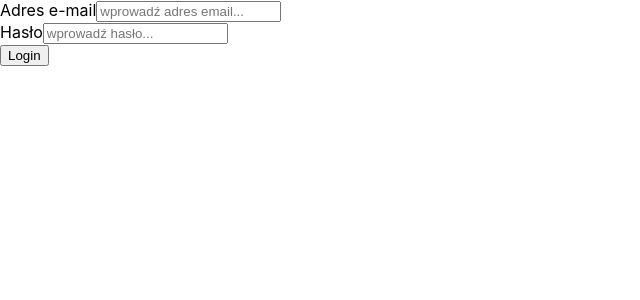
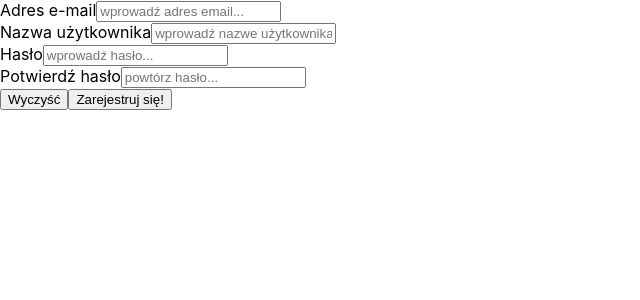
Before and after one commit to stasiuwa/VirtualGaragev2, a React (Create React App) app in the folder frontend/: page /register in a window 1280 px wide. Shown: the top 300 px of the page, without its empty margins (0-640 px from the left). Built offline with nearby package versions, Linux system fonts and the light colour scheme; the HTML template or start-up script is replaced by a standard one.

Commit message:
Fetching User and list of his Cars in GaragePage.js component

```diff
--- a/frontend/src/Routing.js
+++ b/frontend/src/Routing.js
@@ -1,7 +1,7 @@
 import { BrowserRouter, Route, Routes} from "react-router-dom";
 
 import LoginForm from "./components/User/LoginForm";
-import RegisterForm from "./components/User/LoginForm";
+import RegisterForm from "./components/User/RegisterForm";
 import GaragePage from "./pages/GaragePage";
 
 export const Routing = () => {
--- a/frontend/src/api/services/User.js
+++ b/frontend/src/api/services/User.js
@@ -3,4 +3,12 @@ import axios from "../axios";
 export const loginUser = async (data) => {
     return await axios.post('/users/login', data);
 }
-export const registerUser = (userData) => axios.post('/register', userData);
+export const logoutUser = async () => {
+    return await axios.get('/users/logout');
+}
+export const registerUser = async (userData) => {
+    return await axios.post('/users/register', userData);
+}
+export const getUser = async () =>  {
+    return await axios.get('/users/profile');
+}
--- a/frontend/src/components/Car/CarList.js
+++ b/frontend/src/components/Car/CarList.js
@@ -1,29 +1,28 @@
 import React, { useEffect, useState } from "react";
 import { getAllCars, getCar, createCar, deleteCar, updateCar } from "../../api/services/Car";
 
-function CarList() {
-    const [cars, setCars] = useState([]);
+const CarList = (props) => {
+    // const [cars, setCars] = useState([]);
     const [error, setError] = useState(null);
 
-    useEffect(() => {
-        const fetchCars = async () => {
-            try {
-                const response = await getAllCars();
-                setCars(response.data);
-            } catch (error) {
-                setError(error.response ? error.response.data : error.message);
-            }
-        };
-
-        fetchCars();
-    }, []);
-
+    // useEffect(() => {
+    //     const fetchCars = async () => {
+    //         try {
+    //             const response = await getAllCars();
+    //             setCars(response.data);
+    //         } catch (error) {
+    //             setError(error.response ? error.response.data : error.message);
+    //         }
+    //     };
+    //
+    //     fetchCars();
+    // }, [cars]);
     return (
         <div>
             <h1>Lista Samochodów</h1>
             {error && <p>{error}</p>}
             <ul>
-                {cars.map(car => (
+                {props.cars.map(car => (
                     <li key={car._id}>{car.brand} {car.model}</li>
                 ))}
             </ul>
--- a/frontend/src/components/User/LoginForm.js
+++ b/frontend/src/components/User/LoginForm.js
@@ -50,6 +50,7 @@ const LoginForm = () => {
                     onChange={handleChange}
                     placeholder="wprowadź hasło..."
                 />
+                <button type="reset">Wyczyść</button>
                 <button type="submit">Login</button>
             </form>
         </div>
--- a/frontend/src/components/User/RegisterForm.js
+++ b/frontend/src/components/User/RegisterForm.js
@@ -0,0 +1,79 @@
+import React, { useState } from 'react';
+import { useNavigate } from 'react-router-dom';
+import InputField from '../Form/InputField';
+import {registerUser} from "../../api/services/User";
+
+const RegisterForm = () => {
+    const [formData, setFormData] = useState({
+        email: '',
+        username: '',
+        password: '',
+        passwordCheck: ''
+    });
+    const navigate = useNavigate();
+
+    const handleChange = e => {
+        const { name, value } = e.target;
+        setFormData(prevState => ({
+            ...prevState,
+            [name]: value
+        }));
+    };
+
+    const handleSubmit = async (e) => {
+        e.preventDefault();
+        // Logika obsługi przesłania formularza rejestracji
+        try {
+            // Sprawdz czy hasła sie zgadzają
+            if (formData.password === formData.passwordCheck) {
+                //Logika po zarejestrowaniu - redirect
+                await registerUser(formData);
+                navigate("/login");
+            }
+        } catch (error) {
+            console.log(error.response ? error.response.data : error.message);
+        }
+    };
+
+    return (
+        <div>
+            <form onSubmit={handleSubmit}>
+                <InputField
+                    label="Adres e-mail"
+                    type="email"
+                    name="email"
+                    value={formData.email}
+                    onChange={handleChange}
+                    placeholder="wprowadź adres email..."
+                />
+                <InputField
+                    label="Nazwa użytkownika"
+                    type="text"
+                    name="username"
+                    value={formData.username}
+                    onChange={handleChange}
+                    placeholder="wprowadź nazwe użytkownika..."
+                />
+                <InputField
+                    label="Hasło"
+                    type="password"
+                    name="password"
+                    value={formData.password}
+                    onChange={handleChange}
+                    placeholder="wprowadź hasło..."
+                />
+                <InputField
+                    label="Potwierdź hasło"
+                    type="password"
+                    name="passwordCheck"
+                    value={formData.passwordCheck}
+                    onChange={handleChange}
+                    placeholder="powtórz hasło..."
+                />
+                <button type="reset">Wyczyść</button>
+                <button type="submit">Zarejestruj się!</button>
+            </form>
+        </div>
+    );
+};
+export default RegisterForm;
--- a/frontend/src/pages/GaragePage.js
+++ b/frontend/src/pages/GaragePage.js
@@ -1,12 +1,51 @@
-import React from "react";
+import React, {useEffect, useState} from "react";
 import CarList from "../components/Car/CarList";
+import {getUser, logoutUser} from "../api/services/User";
+import {useNavigate} from "react-router-dom";
+import {getAllCars} from "../api/services/Car";
 
 const GaragePage = () => {
+    const navigate = useNavigate();
+    const [cars, setCars] = useState([]);
+    const [user, setUser] = useState({});
+    const [error, setError] = useState(null);
+
+    useEffect(() => {
+        const fetchCars = async () => {
+            try {
+                const response = await getAllCars();
+                setCars(response.data);
+            } catch (error) {
+                setError(error.response ? error.response.data : error.message);
+            }
+        };
+        const fetchUser = async () => {
+            try {
+                const response = await getUser();
+                setUser(response.data);
+            } catch (error) {
+                setError(error.response ? error.response.data : error.message);
+            }
+        }
+        fetchUser().then(fetchCars);
+
+    }, []);
+    const logout = async () => {
+        try {
+            await logoutUser();
+            navigate('/login');
+        } catch (error) {
+            console.error('Error during logout:', error.response ? error.response.data : error.message);
+        }
+    }
+
     return (
         <div>
             <h1>Wirtualny Garaż</h1>
             <div>
-                <h3>Witaj użyktoniwku!</h3>
+                <h3>
+                    witaj {user.username}
+                </h3>
                 <div>
                     <button/>
                     <button/>
@@ -14,12 +53,12 @@ const GaragePage = () => {
                     <button/>
                 </div>
                 <div>
-                    <CarList/>
+                    <CarList cars={cars}/>
                 </div>
             </div>
             <div>
-                <button>
-
+                <button onClick={logout}>
+                    Wyloguj się
                 </button>
             </div>
         </div>
```
Also changed, not shown: 2 other files (tests, documents, lock files or other folders).
